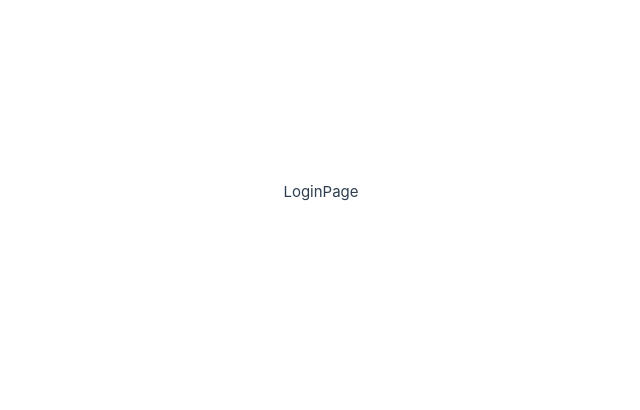
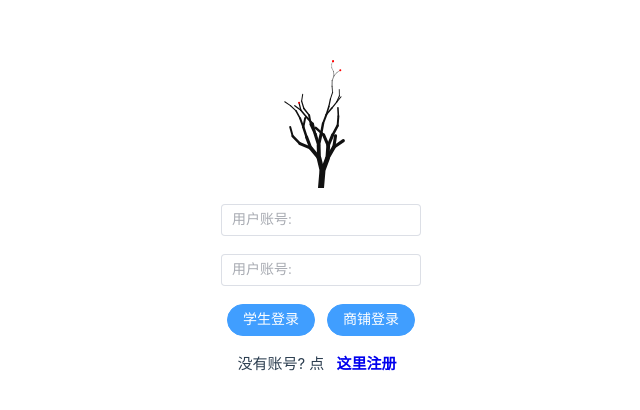
Before and after one commit to tjnu-moyv/chouyv-frontend, a Vue app: page /login in a window 1280 px wide. Shown: the part 208-618 px from the top of the page, without its empty margins (319-959 px from the left). Built offline with nearby package versions, Linux system fonts and the light colour scheme.

Commit message:
登录页面

```diff
--- a/src/utils/request.ts
+++ b/src/utils/request.ts
@@ -1,14 +1,15 @@
-import axios, {AxiosResponse, InternalAxiosRequestConfig} from "axios";
 import {ElMessage} from "element-plus";
 import {getLocalStorage} from "./local-storage";
+import type {AxiosInstance, AxiosResponse, InternalAxiosRequestConfig} from "axios";
+import axios from "axios";
 
 // 创建一个 Axios 实例
-const request = axios.create({
-   baseURL: 'http://localhost:9000', // 请求的基础路径
+const request: AxiosInstance = axios.create({
+  baseURL: 'surkaa.shop:9000', // 请求的基础路径
   timeout: 5000,   // 请求超时时间
 });
 
-const tokenExclude = [
+const tokenExclude: string[] = [
   '/students/login',
   '/students/register'
 ];
--- a/src/view/LoginPage.vue
+++ b/src/view/LoginPage.vue
@@ -1,13 +1,117 @@
 <script setup lang="ts">
+import ReloadContainer from "@/components/ReloadContainer.vue";
+import RandomTree from "@/components/RandomTree.vue";
+import {ref} from "vue";
+import type {StudentLoginDTO} from "@/api/student/type";
+import type {ShopLoginDTO} from "@/api/shop/type";
+import {requestStudentLogin} from "@/api/student";
+import {requestShopLogin} from "@/api/shop";
+
+let login = ref<StudentLoginDTO | ShopLoginDTO>({
+  username: '',
+  password: ''
+})
+
+console.log(login)
+
+const studentLoginAction = () => {
+  const response = requestStudentLogin(login.value as StudentLoginDTO)
+  console.log(response)
+}
+
+const shopLoginAction = () => {
+  const response = requestShopLogin(login.value as ShopLoginDTO)
+  console.log(response)
+}
 
 </script>
 
 <template>
-  <div id="LoginPage">
-    LoginPage
+  <div id="login-page">
+    <ReloadContainer>
+      <RandomTree/>
+    </ReloadContainer>
+    <div class="login-container">
+      <el-form ref="login">
+        <el-form-item prop="username">
+          <el-input
+              v-model="login.username"
+              type="text"
+              maxlength="256"
+              minlength="6"
+              placeholder="用户账号: "
+          />
+        </el-form-item>
+        <el-form-item prop="password">
+          <el-input
+              v-model="login.password"
+              type="text"
+              maxlength="256"
+              minlength="6"
+              placeholder="用户账号: "
+          />
+        </el-form-item>
+      </el-form>
+      <div class="submit-btn">
+        <el-button
+            type="primary"
+            round
+            @click="studentLoginAction"
+        >学生登录
+        </el-button>
+        <el-button
+            type="primary"
+            round
+            @click="shopLoginAction"
+        >商铺登录
+        </el-button>
+      </div>
+      <div class="other">
+        <p>没有账号? 点
+          <RouterLink to="register">这里注册</RouterLink>
+        </p>
+      </div>
+    </div>
   </div>
 </template>
 
-<style scoped>
+<style scoped lang="scss">
+#login-page {
+  display: flex;
+  justify-content: center;
+  align-items: center;
+  flex-direction: column;
 
+  .login-container {
+    display: flex;
+    justify-content: center;
+    align-items: center;
+    flex-direction: column;
+    margin-top: 1rem;
+
+    .submit-btn {
+      display: flex;
+      justify-content: center;
+      align-items: center;
+      flex-direction: row;
+    }
+
+    .other {
+
+      margin-top: 1rem;
+
+      p {
+
+        a {
+          display: inline-block;
+          padding: 0 0.5rem;
+          text-decoration: none;
+          font-weight: 700
+        }
+      }
+    }
+
+  }
+
+}
 </style>
```
Lines whose indentation alone changed are shown as unchanged.
